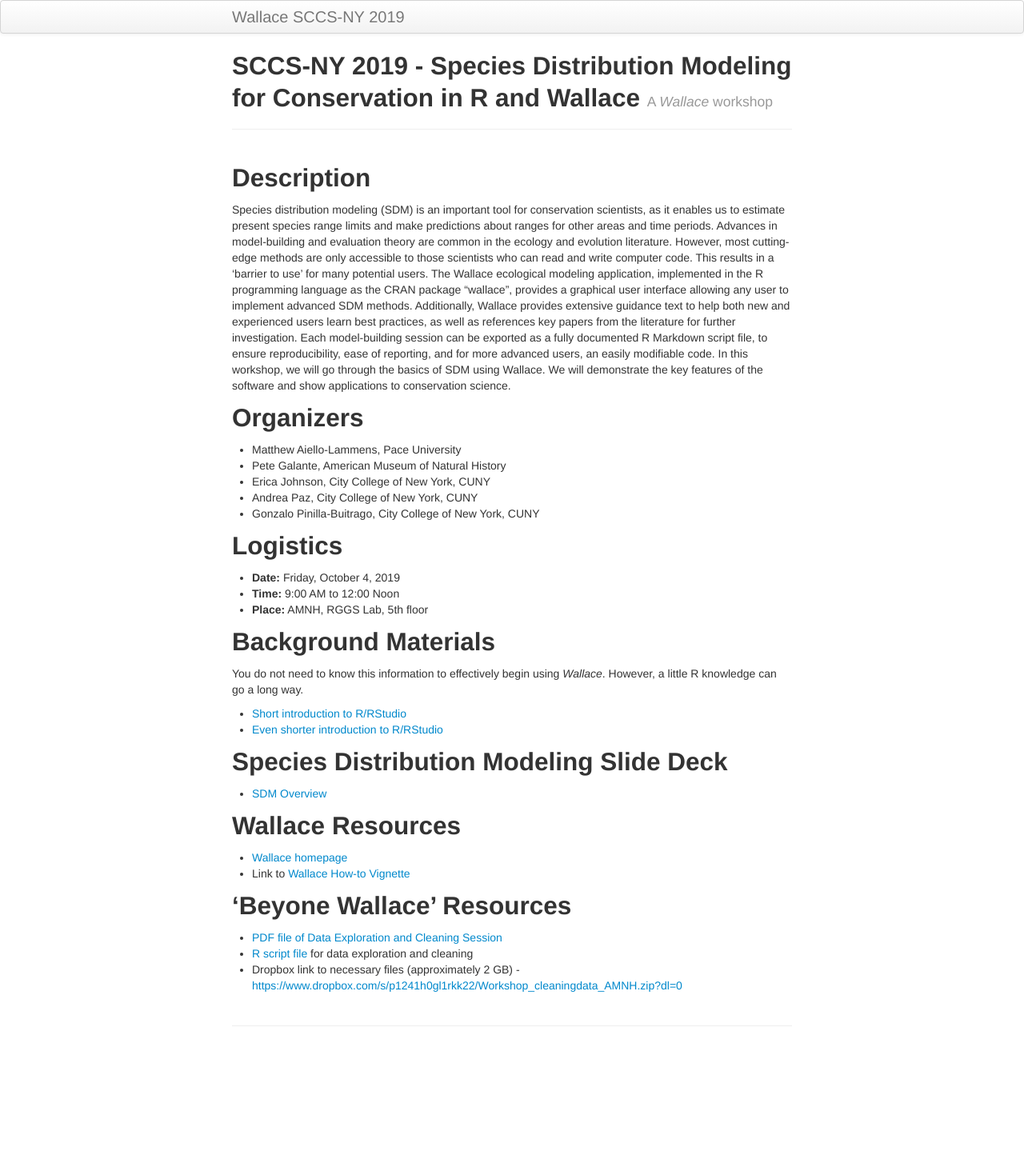
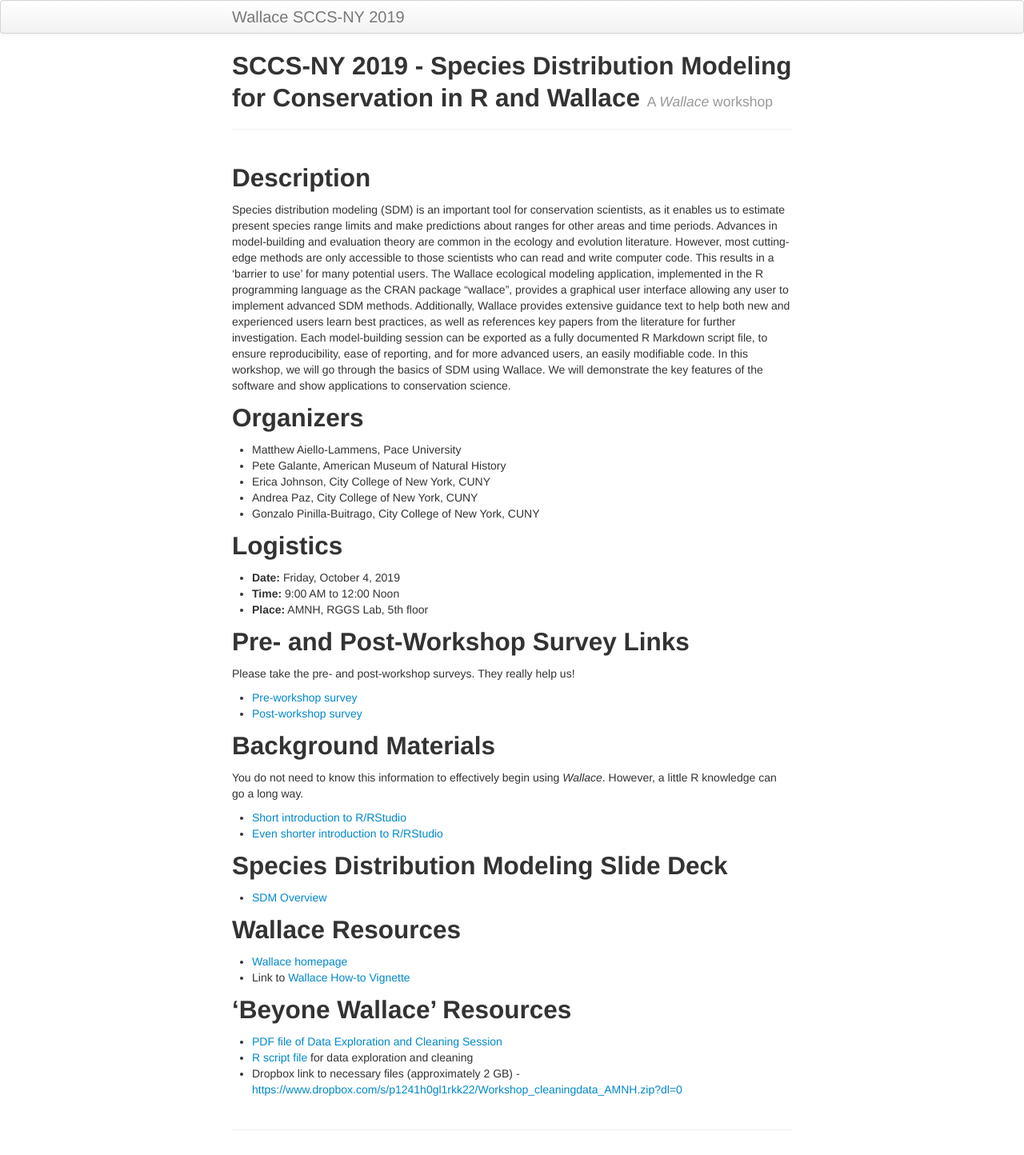
Before and after one commit to mlammens/SCCS-R-Wallace, a Jekyll site: the page built from index.md, in a window 1280 px wide. Shown: the whole page at 80% size. Built offline with Jekyll 4.4.1, drawn with Linux system fonts in a browser that asks for light colours; before the commit the page ends 1314 px from its top, so only the background shows below that.

Commit message:
Added pre-/post-workshop survey links

```diff
--- a/index.md
+++ b/index.md
@@ -26,6 +26,13 @@ Species distribution modeling (SDM) is an important tool for conservation scient
 * **Time:** 9:00 AM to 12:00 Noon
 * **Place:** AMNH, RGGS Lab, 5th floor
 
+## Pre- and Post-Workshop Survey Links
+
+Please take the pre- and post-workshop surveys. They really help us!
+
+* [Pre-workshop survey](https://forms.gle/zJNznyCRqyK4ZK5h6)
+* [Post-workshop survey](https://forms.gle/UcrZzRM6s9iSseQj6)
+
 ## Background Materials
 
 You do not need to know this information to effectively begin using *Wallace*. However, a little R knowledge can go a long way.
```
